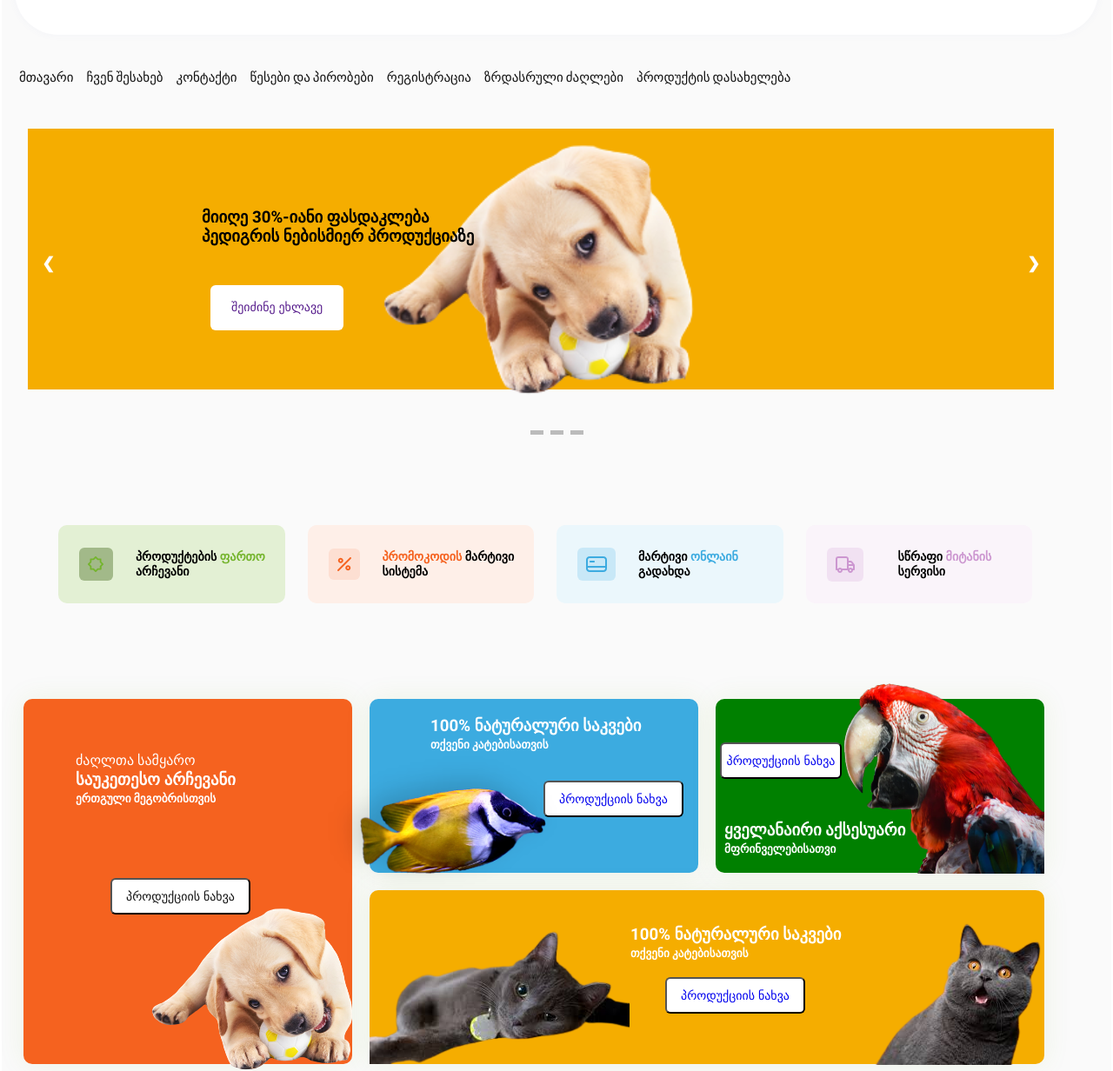
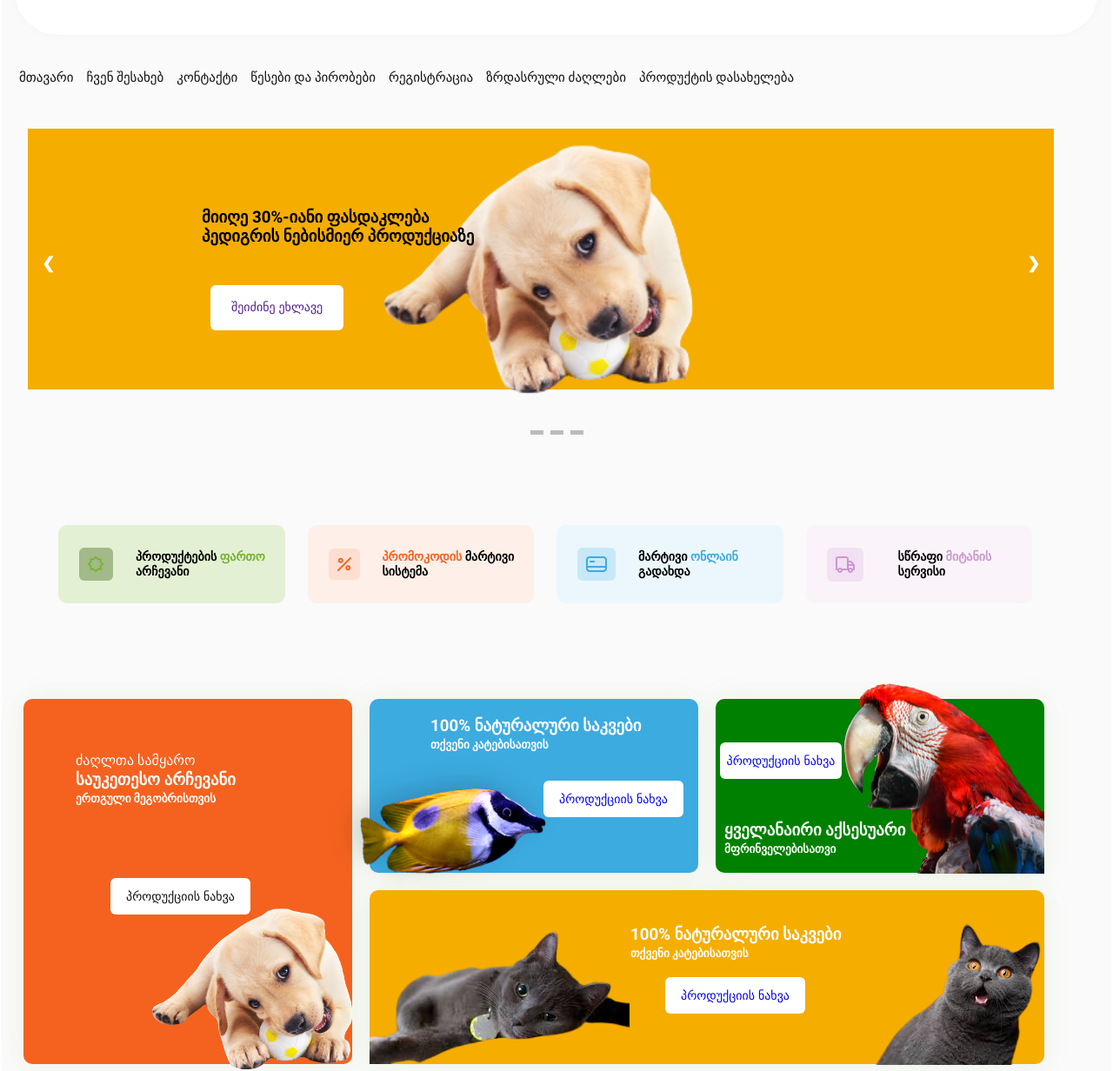
Before and after one commit to mariamibarba/zootopia, a plain HTML site: page index.html in a window 1280 px wide. Shown: the part 90-1322 px from the top of the page at 87% size. Drawn offline with Linux system fonts and the light colour scheme.

Commit message:
update styles

```diff
--- a/assets/style.css
+++ b/assets/style.css
@@ -11,6 +11,9 @@
     padding: 0px 15px;
     background-color: #FAFAFA;
     align-items: center;
+}
+bady{
+    background-color: #FAFAFA;
 }
 .responsive-menu{
     display: none;
@@ -78,7 +81,11 @@
     font-size: 15px;
     margin-left: 5px;
     text-transform: capitalize;
-    font-family: 'DynaPuff';
+    font-family: 'Roboto';
+}
+.navbar a:hover{
+    color: #111111;
+    padding-left: 10px;
 }
 
 
@@ -367,6 +374,7 @@ img {vertical-align: middle;}
     height: 42px;
     background-color: #FFFFFF;
     border-radius: 6px;
+    border-style: none;
 
 }
 .item1 button a{
@@ -395,6 +403,7 @@ img {vertical-align: middle;}
     height: 42px;
     background-color: #FFFFFF;
     border-radius: 6px;
+    border-style: none;
 }
 .fish-title{
     margin-top: 20px;
@@ -429,6 +438,7 @@ img {vertical-align: middle;}
     height: 42px;
     background-color: #FFFFFF;
     border-radius: 6px;
+    border-style: none;
 }
 .bird-title{
     position: absolute;
@@ -464,6 +474,7 @@ img {vertical-align: middle;}
     height: 42px;
     background-color: #FFFFFF;
     border-radius: 6px;
+    border-style: none;
 
 }
 #cat1{
```
